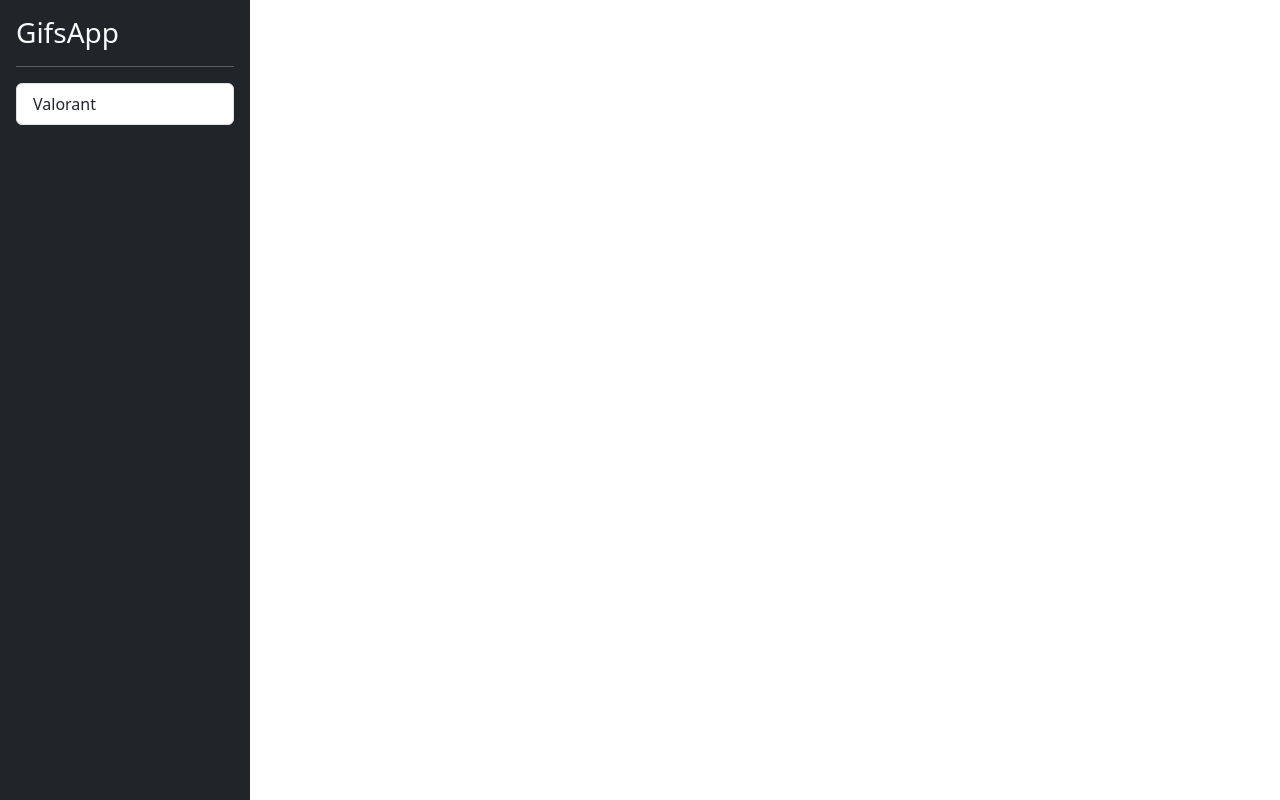
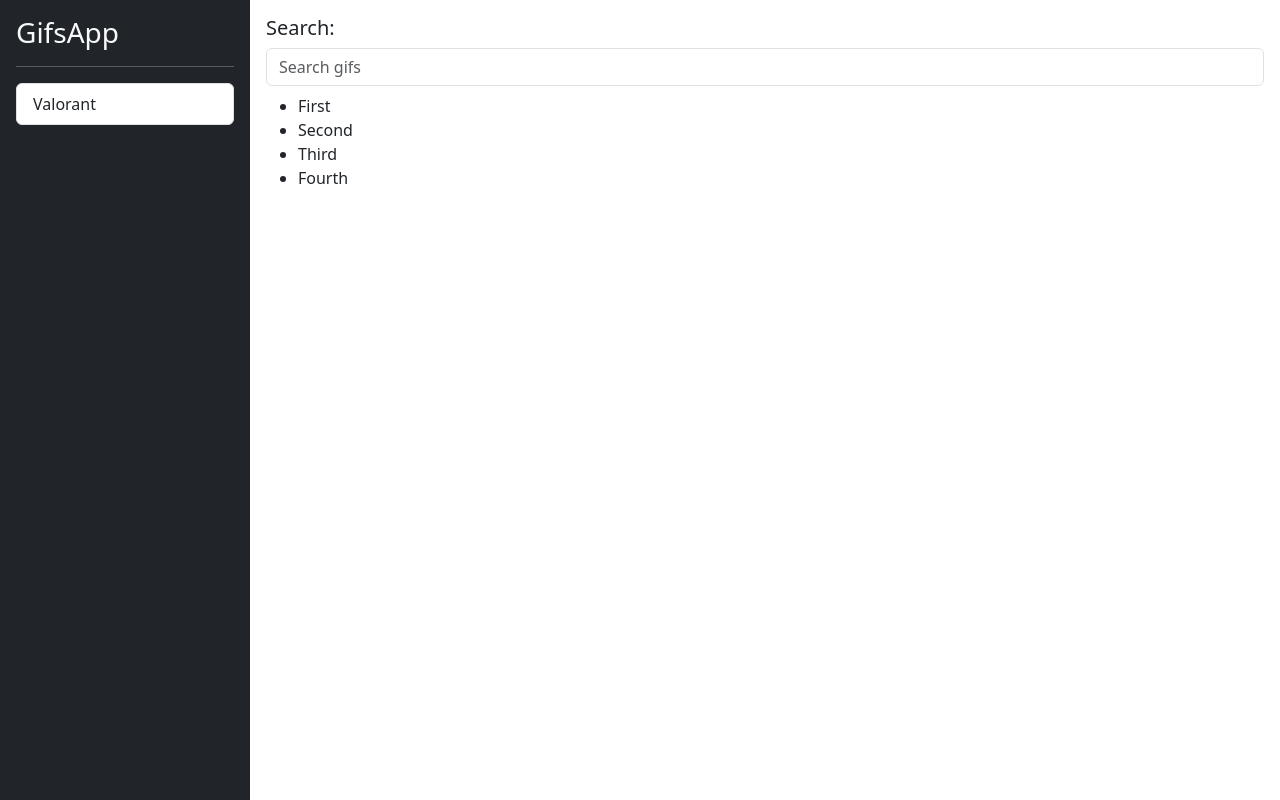
Before and after one commit to MuhamadIffatullathoif/angular-gifs-app, an Angular app: page / in a window 1280 px wide. Built offline with nearby package versions, Linux system fonts and the light colour scheme.

Commit message:
03. Design Gifs Components

```diff
--- a/src/app/app.component.html
+++ b/src/app/app.component.html
@@ -3,4 +3,5 @@
   <shared-sidebar></shared-sidebar>
 
   <!-- Home Page -->
+  <gifs-home-page class="flex-fill"></gifs-home-page>
 </div>
--- /dev/null
+++ b/src/app/gifs/components/search-box/search-box.component.ts
@@ -0,0 +1,12 @@
+import {Component} from '@angular/core';
+
+@Component({
+  selector: 'gifs-search-box',
+  template: `
+	  <h5>Search: </h5>
+	  <input type="text"
+	         class="form-control"
+	         placeholder="Search gifs">
+  `
+})
+export class SearchBoxComponent {}
--- /dev/null
+++ b/src/app/gifs/pages/home-page/home-page.component.html
@@ -0,0 +1,19 @@
+<div class="row p-3">
+  <div class="col-12">
+  <!-- Search -->
+    <gifs-search-box></gifs-search-box>
+  </div>
+
+  <div class="col-12 pt-2">
+
+    <!-- List of gifs -->
+    <!-- Card List -->
+    <ul>
+      <li>First</li>
+      <li>Second</li>
+      <li>Third</li>
+      <li>Fourth</li>
+    </ul>
+
+  </div>
+</div>
```
Also changed, not shown: src/app/gifs/gifs.module.ts (+9 -1 lines), src/app/gifs/pages/home-page/home-page.component.ts (added, +9 -0 lines).
